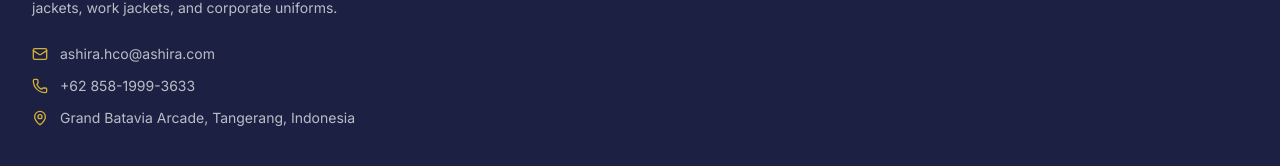
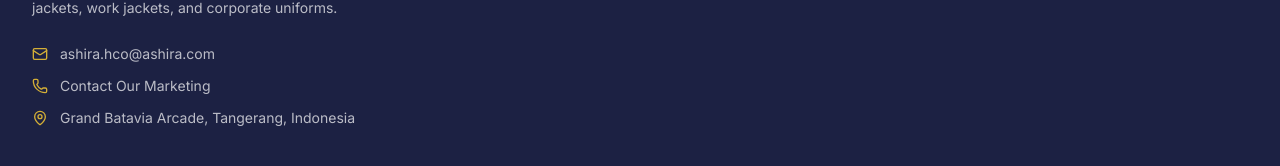
Before and after one commit to Harrakyy/Ashirah, a Next.js app: page / in a window 1280 px wide. Shown: the part 6946-7112 px from the top of the page. Built offline with nearby package versions, Linux system fonts and the light colour scheme; a web font is replaced by a local one.

Commit message:
footer update

```diff
--- a/components/footer.tsx
+++ b/components/footer.tsx
@@ -52,16 +52,16 @@ export function Footer() {
                 ashira.hco@ashira.com
               </a>
               <a
-                href="https://wa.me/6285819993633"
+                href="https://wa.me/6281944455006"
                 className="flex items-center gap-3 text-sm text-white/70 hover:text-white transition-colors"
               >
                 <Phone className="w-4 h-4 text-[#D4AF37]" />
-                +62 858-1999-3633
+                Contact Our Marketing
               </a>
               <div className="flex items-start gap-3 text-sm text-white/70">
                 <MapPin className="w-4 h-4 text-[#D4AF37] mt-0.5" />
                  <a
-                  href="https://maps.google.com/?q=Grand+Batavia+Arcade+Tangerang+Indonesia"
+                  href="https://maps.app.goo.gl/nu7iuEk42Wg8XoVE6"
                   target="_blank"
                   rel="noopener noreferrer"
                   className="hover:text-white transition-colors"
```
